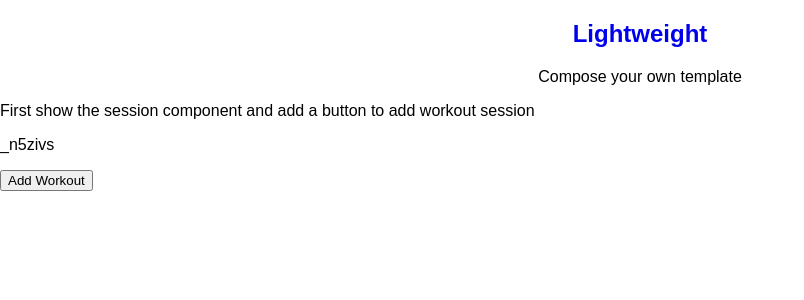
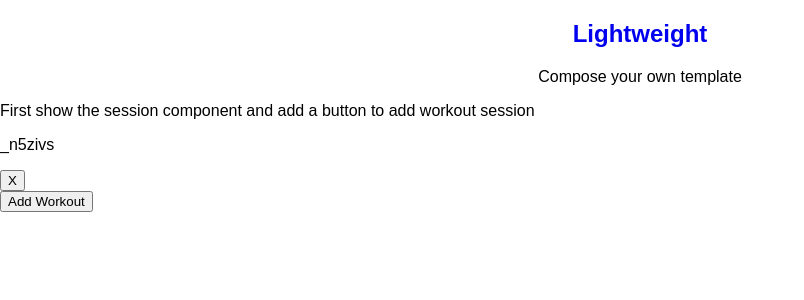
Before and after one commit to doctype-Melvin/repsetweight, a SvelteKit app in the folder frontend/: page /create in a window 1280 px wide. Shown: the top 300 px of the page, without its empty margins (0-804 px from the left). Built offline with nearby package versions, Linux system fonts and the light colour scheme; no server answers.

Commit message:
add placeholder for remove workout functionality

```diff
--- a/frontend/src/routes/create/+page.svelte
+++ b/frontend/src/routes/create/+page.svelte
@@ -22,7 +22,14 @@
             wid: nanoid(7)
         }
         workoutsArray = [...workoutsArray, newWorkout]
+    }
 
+    const removeWorkoutHandler = (wid) => {
+        if (workoutsArray.length === 1) {
+            workoutsArray = [{...userWorkout, wid: nanoid(7)}]
+            return
+        }
+        workoutsArray = workoutsArray.filter(workout => workout.wid !== wid)
     }
 
 </script>
@@ -32,6 +39,7 @@
 {#each workoutsArray as workout}
     <div>
         <p>{workout.wid}</p>
+        <button type="button" on:click={() => removeWorkoutHandler(workout.wid)}>X</button>
     </div>
 {/each}
 
```
